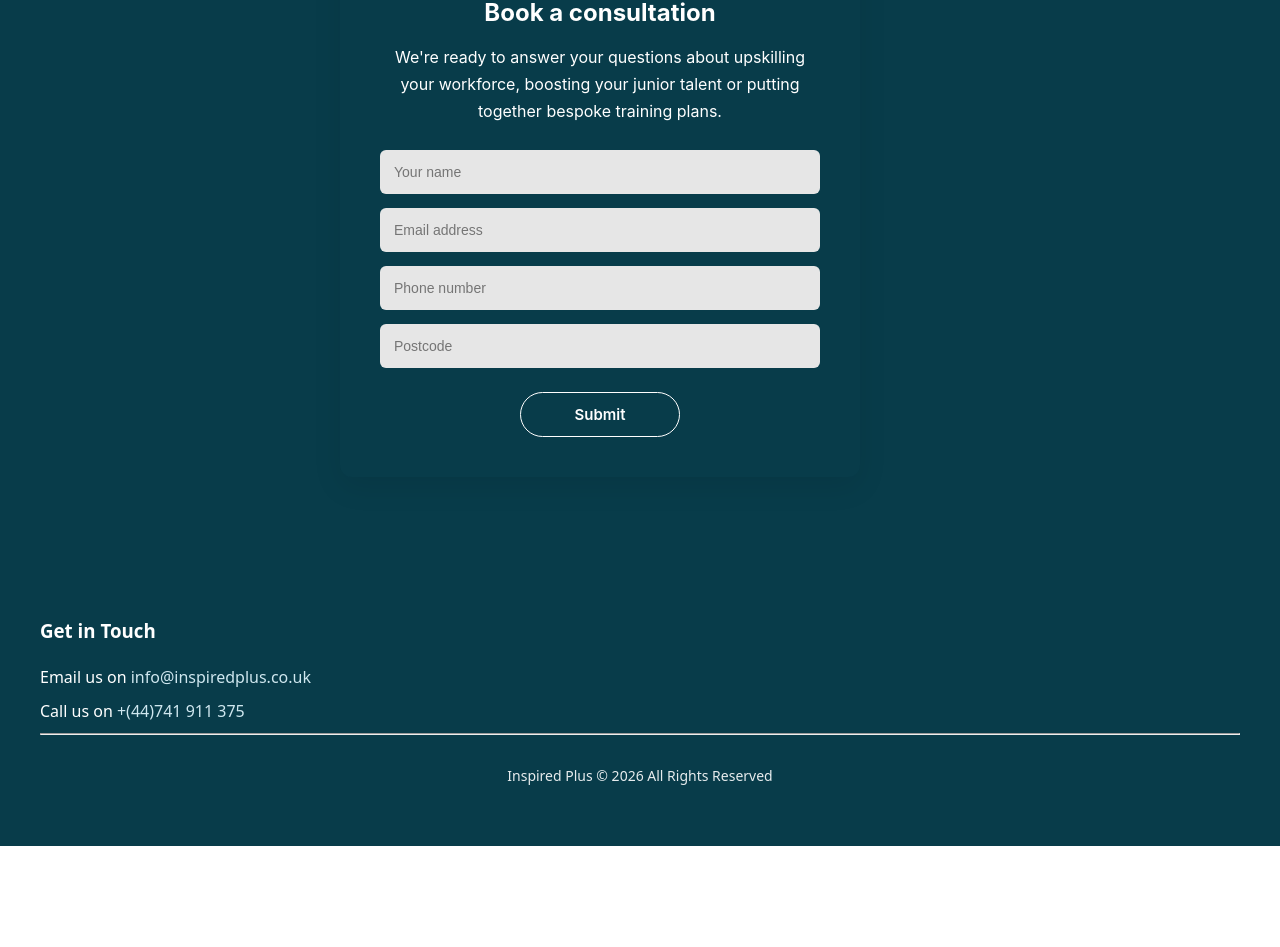
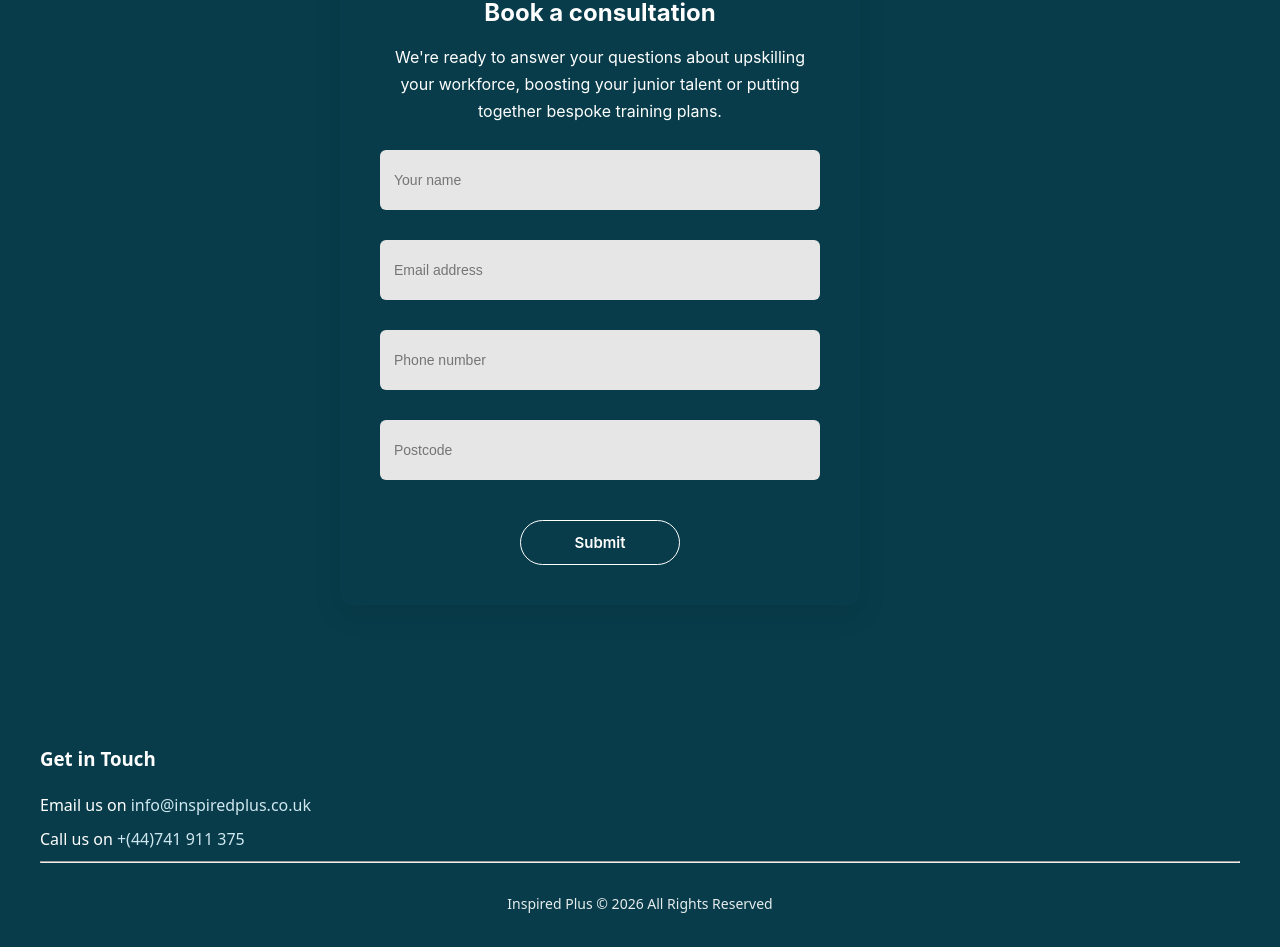
Before and after one commit to HudsonWayne/Inspired-Plus, a React (Vite) app in the folder inspired_plus/: page /about in a window 1280 px wide. Shown: the part 2029-2976 px from the top of the page. Before the commit the page ends 2875 px from the top, so only its background shows below. Built offline with nearby package versions, Linux system fonts and the light colour scheme.

Commit message:
initialcommit

```diff
--- a/inspired_plus/src/components/Our-Services/Services.css
+++ b/inspired_plus/src/components/Our-Services/Services.css
@@ -165,47 +165,63 @@ padding: 5rem 20px;
   background: #083c4a;
 }
 
-.consultation-wrapper {
-max-width: 600px;
-margin: auto;
+.contact-box {
+  background-color: var(--dark-slate-blue);
+  border-radius: 10px;
+  max-width: 1200px;
+  margin-bottom: 64px;
 }
 
-.consultation-card {
-background: #083c4a;
-padding: 2.5rem;
-border-radius: 12px;
-text-align: center;
-box-shadow: 0 10px 30px rgba(0,0,0,0.08);
+.image-2 {
+  max-width: 166px;
+  margin-top: 0;
+  margin-left: auto;
+  margin-right: auto;
+  display: block;
 }
 
-.consultation-image {
-width: 140px;
-margin-bottom: 1.5rem;
+.contact-panel-h3 {
+  color: var(--white);
+  text-align: center;
+  max-width: 80%;
+  margin: 4px auto 12px;
+  font-family: Karla, sans-serif;
+  font-weight: 400;
+  line-height: 120%;
 }
 
-.consultation-title {
-font-size: 24px;
-margin-bottom: 10px;
-color: white;
+.contact-panel-large-paragraph {
+  color: var(--white);
+  text-align: center;
+  flex-direction: column;
+  justify-content: center;
+  align-items: center;
+  max-width: 810px;
+  margin-bottom: 0;
+  margin-left: auto;
+  margin-right: auto;
+  font-size: 16px;
+  display: flex;
 }
 
-.consultation-text {
-color: white;
-margin-bottom: 25px;
-font-size: 1rem;
-}
-
-.consultation-form {
+.form {
+  flex-direction: column;
+  flex: 1;
+  justify-content: center;
+  align-items: center;
+  margin-left: auto;
+  margin-right: auto;
   display: flex;
-flex-direction: column;
-gap: 14px;
 }
 
 .text-field {
-padding: 12px;
-border-radius: 6px;
-border: 1px solid #d1d5db;
-font-size: 14px;
+  color: #000;
+  border-radius: 5px;
+  min-height: 60px;
+  margin-bottom: 16px;
+  margin-right: 0;
+  padding-top: 0;
+  padding-bottom: 0;
 }
 
 .text-field:focus {
@@ -214,7 +230,8 @@ border-color: #0b3f52;
 }
 
 /* CONSULTATION BUTTON */
-.consultation-button {
+.consultation-button,
+.button.white {
   margin-top: 10px;
   padding: 12px 24px;
   border-radius: 25px;
@@ -227,7 +244,8 @@ cursor: pointer;
   transition: all 0.3s ease;
 }
 
-.consultation-button:hover {
+.consultation-button:hover,
+.button.white:hover {
   background: #e5e7eb;
 }
 
@@ -258,7 +276,6 @@ text-align: right;
 
 /* MOBILE STYLES */
 @media (max-width: 768px) {
-
   .hero-section2 {
     padding: 4rem 0 2.5rem 0;
   }
@@ -293,5 +310,4 @@ text-align: center;
   .upskill-image-wrapper-four {
     justify-content: center;
   }
-
 }
```
Lines whose indentation alone changed are shown as unchanged.
